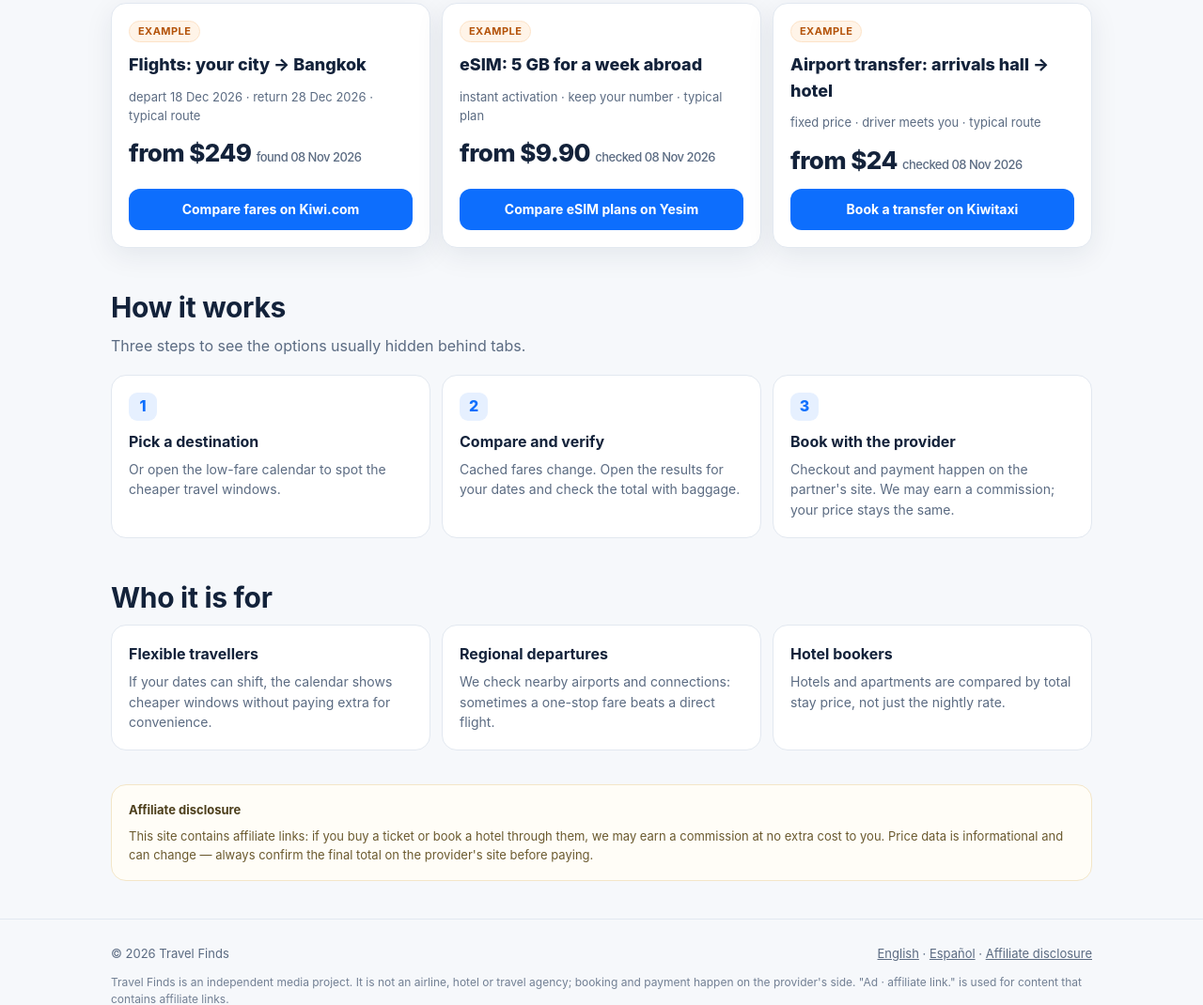
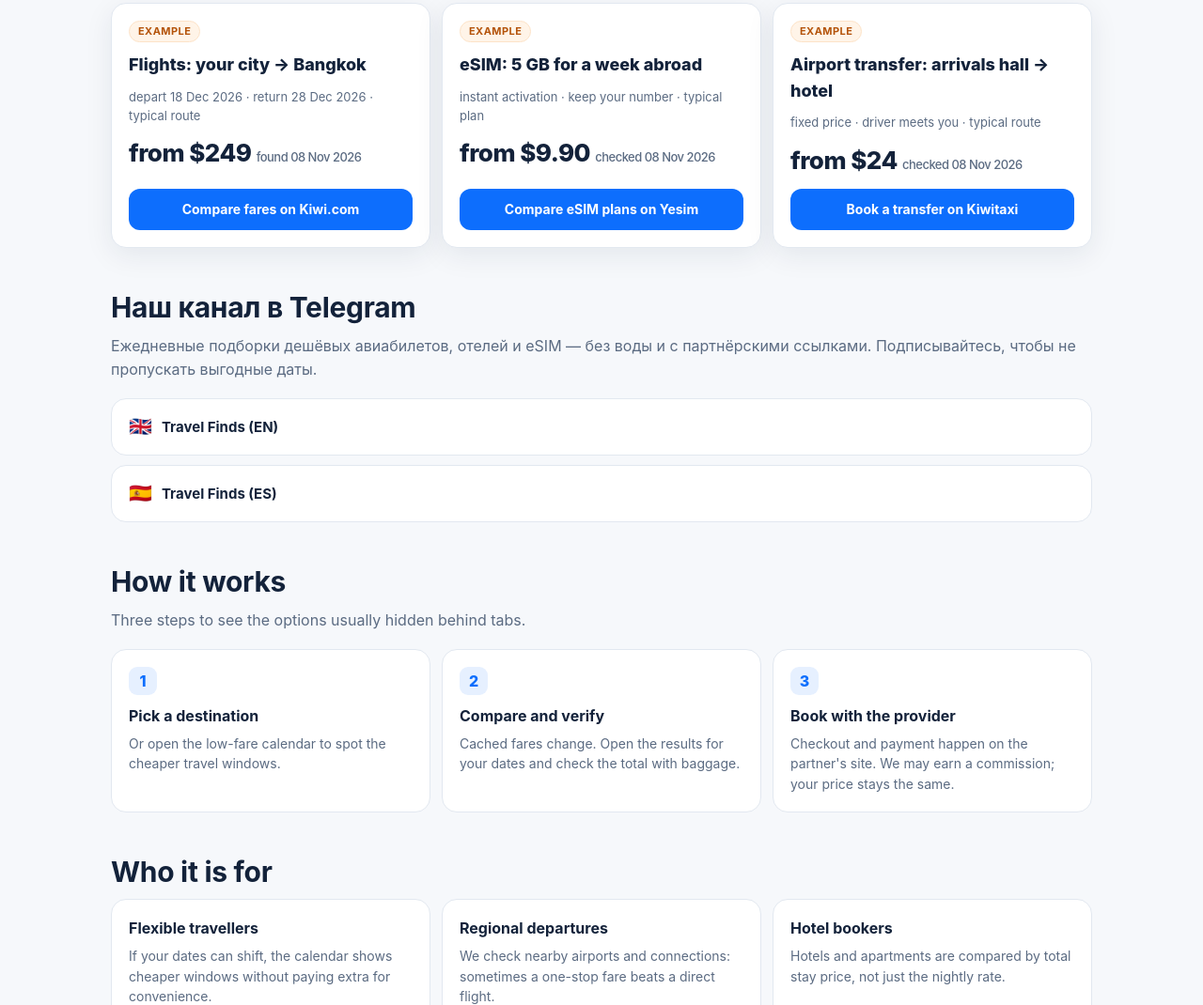
Before and after one commit to valdislavn-spec/travel-finds, a plain HTML site: page index.html in a window 1280 px wide. Shown: the part 847-1917 px from the top of the page at 94% size. Drawn offline with Linux system fonts and the light colour scheme.

Commit message:
feat: add Telegram channel section to landing page and update site-config

```diff
--- a/assets/site-config.js
+++ b/assets/site-config.js
@@ -1,21 +1,32 @@
 /* ==========================================================================
-   Партнёрские ID/ссылки для сайта (site/) — non-RU (EN/ES).
-   Основная страница: site/en.html (seo_en-ссылки), site/es.html (seo_es).
-   RU-страница site/index.html переведена в архив (noindex, не деплоится).
-   Ссылки взяты из config/links.generated.json (website project 597672,
+   Конфигурация сайта travel-finds (EN/ES).
+   Основная страница: index.html (en), es.html (es).
+   Партнёрские ссылки — из config/links.generated.json (website project 597672,
    seo_en / seo_es; могут отдавать 403 до заполнения формы ad law — тогда
-   пользователь откладывает партнёрские кнопки; замените urls на новые).
+   замените urls на новые).
    API-токен на сайте НЕ НУЖЕН и НЕ ДОЛЖЕН попадать в репозиторий.
    ========================================================================== */
 window.TRAVEL_CONFIG = {
   marker: "674170",
   market: "non_ru",
   widget: {
-    // White Label: Tools → Widgets/White Label → promo_id (получить позже;
-    // до этого показываем fallback-кнопки).
+    // TravelPayouts White Label: Tools → Widgets/White Label → promo_id.
+    // Получить в личном кабинете TravelPayouts и вставить сюда.
+    // Пока YOUR_WIDGET_PROMO_ID — показываются fallback-кнопки.
     promoId: "YOUR_WIDGET_PROMO_ID",
     campaignId: "",
     poweredBy: "true",
+  },
+  // Telegram-каналы проекта (публичные, без токена бота на frontend).
+  telegram: {
+    // Username канала без @, например: travelfinds_en
+    channelEn: "",
+    channelEs: "",
+    // Ссылка на канал (t.me/...)
+    urlEn: "https://t.me/travelfinds_en",
+    urlEs: "https://t.me/travelfinds_es",
+    // Показывать блок "Последние посты" на главной (заполняется вручную или через бота)
+    showRecentPosts: false,
   },
   // У каждой программы своя короткая ссылка на язык (sub_id seo_en/seo_es
   // зашит при создании). fallback — url для остальных случаев.
--- a/assets/style.css
+++ b/assets/style.css
@@ -163,6 +163,34 @@ a:hover { text-decoration: underline; }
 .step h3 { margin: 0 0 6px; font-size: 16px; }
 .step p { margin: 0; color: var(--muted); font-size: 14px; }
 
+/* Telegram ------------------------------------------------------------------ */
+.telegram-links {
+  display: flex;
+  flex-direction: column;
+  gap: 10px;
+  margin-top: 14px;
+}
+.telegram-link {
+  display: flex;
+  align-items: center;
+  gap: 10px;
+  padding: 14px 18px;
+  background: var(--surface);
+  border: 1px solid var(--line);
+  border-radius: var(--radius);
+  color: var(--ink);
+  font-weight: 700;
+  font-size: 15px;
+}
+.telegram-link:hover {
+  background: var(--bg);
+  border-color: var(--brand);
+  text-decoration: none;
+}
+.telegram-link span {
+  font-size: 20px;
+}
+
 /* Deals ------------------------------------------------------------------- */
 .deals { display: grid; gap: 12px; grid-template-columns: 1fr; }
 @media (min-width: 720px) { .deals { grid-template-columns: repeat(3, 1fr); } }
--- a/index.html
+++ b/index.html
@@ -145,6 +145,22 @@
         </div>
       </section>
 
+      <section class="section" id="telegram" aria-labelledby="telegram-title">
+        <h2 id="telegram-title">Наш канал в Telegram</h2>
+        <p class="section__lead">
+          Ежедневные подборки дешёвых авиабилетов, отелей и eSIM — без воды и с
+          партнёрскими ссылками. Подписывайтесь, чтобы не пропускать выгодные даты.
+        </p>
+        <div class="telegram-links">
+          <a href="https://t.me/travelfinds_en" class="telegram-link" target="_blank" rel="noopener sponsored">
+            <span aria-hidden="true">🇬🇧</span> Travel Finds (EN)
+          </a>
+          <a href="https://t.me/travelfinds_es" class="telegram-link" target="_blank" rel="noopener sponsored">
+            <span aria-hidden="true">🇪🇸</span> Travel Finds (ES)
+          </a>
+        </div>
+      </section>
+
       <section class="section" id="how" aria-labelledby="how-title">
         <h2 id="how-title">How it works</h2>
         <p class="section__lead">Three steps to see the options usually hidden behind tabs.</p>
```
